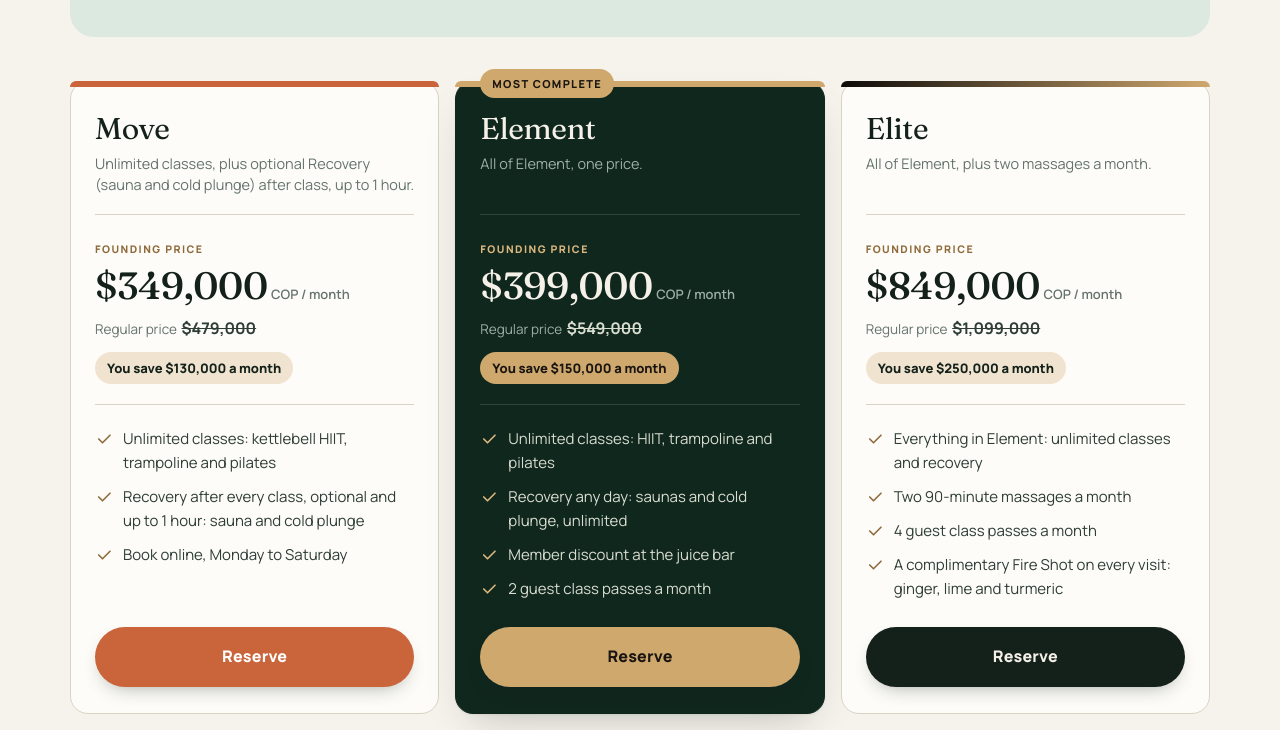
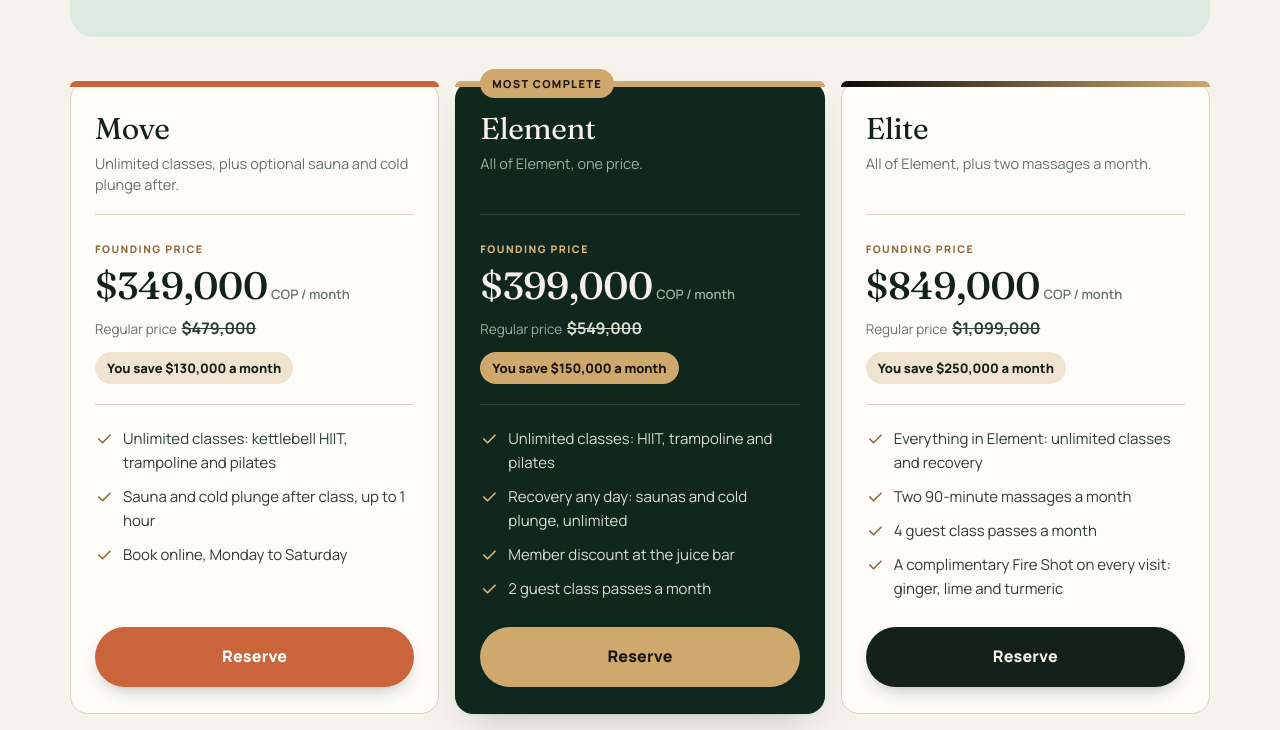
Before and after one commit to ryandundun/element-health-club, a plain HTML site: page memberships.html in a window 1280 px wide. Shown: the part 721-1451 px from the top of the page. Drawn offline with Linux system fonts and the light colour scheme.

Commit message:
Move: shorter wording, 'sauna and cold plunge after, if you feel like it', up to 1 hour
Co-Authored-By: Claude Opus 5.5 <noreply@anthropic.com>
Claude-Session: https://claude.ai/code/session_01Qw1NFsD7h4SwUNG8ia8J8n

```diff
--- a/memberships.html
+++ b/memberships.html
@@ -91,7 +91,7 @@
     <div class="plans">
       <article class="plan fade" data-plan="move">
         <h3>Move</h3>
-        <p class="sub" data-i18n="plans.move.sub">Unlimited classes, plus optional Recovery (sauna and cold plunge) after class, up to 1 hour.</p>
+        <p class="sub" data-i18n="plans.move.sub">Unlimited classes, plus optional sauna and cold plunge after.</p>
         <div class="plan-price">
           <span class="plan-found" data-i18n="plans.founding">Founding price</span>
           <p class="plan-now"><b data-i18n="plans.move.price">$349,000</b> <small data-i18n="plans.per">COP / month</small></p>
@@ -100,7 +100,7 @@
         </div>
         <ul>
           <li><svg viewBox="0 0 24 24" fill="none" stroke="currentColor" stroke-width="2.2" stroke-linecap="round" stroke-linejoin="round"><path d="m5 12 5 5L20 7"/></svg><span data-i18n="plans.move.1">Unlimited classes: kettlebell HIIT, trampoline and pilates</span></li>
-          <li><svg viewBox="0 0 24 24" fill="none" stroke="currentColor" stroke-width="2.2" stroke-linecap="round" stroke-linejoin="round"><path d="m5 12 5 5L20 7"/></svg><span data-i18n="plans.move.2">Recovery after every class, optional and up to 1 hour: sauna and cold plunge</span></li>
+          <li><svg viewBox="0 0 24 24" fill="none" stroke="currentColor" stroke-width="2.2" stroke-linecap="round" stroke-linejoin="round"><path d="m5 12 5 5L20 7"/></svg><span data-i18n="plans.move.2">Sauna and cold plunge after class, up to 1 hour</span></li>
           <li><svg viewBox="0 0 24 24" fill="none" stroke="currentColor" stroke-width="2.2" stroke-linecap="round" stroke-linejoin="round"><path d="m5 12 5 5L20 7"/></svg><span data-i18n="plans.move.3">Book online, Monday to Saturday</span></li>
         </ul>
         <a class="btn btn-primary" data-wa="wa.plan.move" href="https://wa.me/573106508588" target="_blank" rel="noopener" data-i18n="plans.cta">Reserve</a>
--- a/site.js
+++ b/site.js
@@ -124,13 +124,13 @@
       "plans.recovery.1": "Dry sauna, unlimited",
       "plans.recovery.2": "Cold plunge, unlimited",
       "plans.recovery.3": "Come any day, Monday to Saturday", "plans.recovery.4": "Made for people who train elsewhere: runners, cyclists, athletes",
-      "plans.move.sub": "Unlimited classes, plus optional Recovery (sauna and cold plunge) after class, up to 1 hour.",
+      "plans.move.sub": "Unlimited classes, plus optional sauna and cold plunge after.",
       "plans.move.price": "$349,000",
       "plans.move.was": "$479,000",
       "plans.move.save": "You save $130,000 a month",
       "wa.plan.move": "Hi, I'd like the Move membership at the founding price.",
       "plans.move.1": "Unlimited classes: kettlebell HIIT, trampoline and pilates",
-      "plans.move.2": "Recovery after every class, optional and up to 1 hour: sauna and cold plunge",
+      "plans.move.2": "Sauna and cold plunge after class, up to 1 hour",
       "plans.move.3": "Book online, Monday to Saturday",
       "plans.element.sub": "All of Element, one price.",
       "plans.element.price": "$399,000",
@@ -281,13 +281,13 @@
       "plans.recovery.1": "Sauna seco, sin límite",
       "plans.recovery.2": "Cold plunge, sin límite",
       "plans.recovery.3": "Ven cualquier día, de lunes a sábado", "plans.recovery.4": "Ideal si ya entrenas en otro lado: corredores, ciclistas, deportistas",
-      "plans.move.sub": "Clases ilimitadas, más Recovery (sauna y cold plunge) después de clase, hasta 1 hora, si te provoca.",
+      "plans.move.sub": "Clases ilimitadas, más sauna y cold plunge después, si te provoca.",
       "plans.move.price": "$349.000",
       "plans.move.was": "$479.000",
       "plans.move.save": "Ahorras $130.000 al mes",
       "wa.plan.move": "Hola, quiero la membresía Move con precio fundador.",
       "plans.move.1": "Clases ilimitadas: HIIT con kettlebells, trampolín y pilates",
-      "plans.move.2": "Recovery después de cada clase, opcional y hasta 1 hora: sauna y cold plunge",
+      "plans.move.2": "Sauna y cold plunge después de clase, hasta 1 hora",
       "plans.move.3": "Reserva en línea, de lunes a sábado",
       "plans.element.sub": "Todo Element, un solo precio.",
       "plans.element.price": "$399.000",
```
